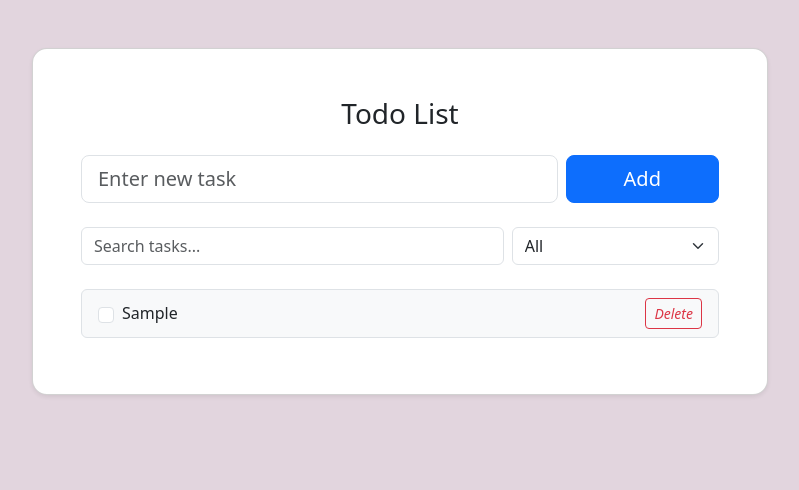
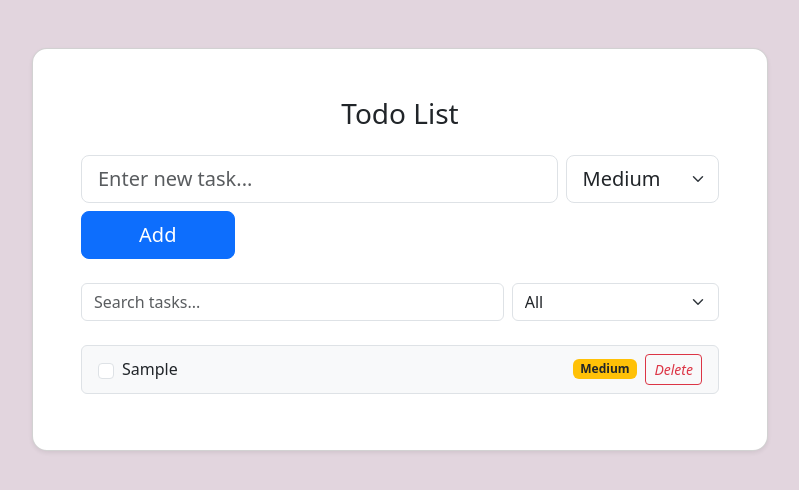
Before and after one commit to jonlindanger03/Todo, an Angular app: page / in a window 1280 px wide. Both pictures are taken after typing "Sample" into the empty fields and a click on the button "Add". Shown: the top 490 px of the page, without its empty margins (240-1039 px from the left). Built offline with nearby package versions, Linux system fonts and the light colour scheme.

Commit message:
prioritys to tasks

```diff
--- a/src/app/todo-comp/todo-comp.html
+++ b/src/app/todo-comp/todo-comp.html
@@ -54,7 +54,7 @@
                       class="form-control form-control-lg"
                       [(ngModel)]="newTask"
                       name="newTask"
-                      placeholder="Enter new task"
+                      placeholder="Enter new task..."
                       (keyup.enter)="addTask()"
                       required
                     />
@@ -68,7 +68,20 @@
                       </button>
                   </div>
                 </div>
-                <div class="col-3 d-grid">
+                <div class="col-md-3">
+                  <select
+                    class="form-select form-select-lg"
+                    [(ngModel)]="newPriority"
+                    name="newPriority"
+                    required
+                  >
+                    <option value="" disabled selected>Select priority</option>
+                    <option value="high">High</option>
+                    <option value="medium">Medium</option>
+                    <option value="low">Low</option>
+                  </select>
+                </div>
+                <div class="col-md-3 d-grid">
                   <button type="submit" class="btn btn-primary btn-lg">
                     Add
                   </button>
@@ -117,13 +130,26 @@
                       [checked]="task.completed"
                       (change)="completedTask(i)"
                     />
-                    <span [class.text-decoration-line-through]="task.completed">
+                    <span [class.text-decoration-line-through]="task.completed" class="me-3">
                       {{ task.title }}
                     </span>
                   </div>
+                    <div class="d-flex align-items-center">
+                    <span
+                      class="badge me-2"
+                      [ngClass]="{
+                        'bg-danger': task.priority === 'high',
+                        'bg-warning text-dark': task.priority === 'medium',
+                        'bg-success': task.priority === 'low'
+                      }"
+                    >
+                      {{ task.priority | titlecase }}
+                    </span>
+
                   <button class="btn btn-sm btn-outline-danger" (click)="deleteTask(task.id)">
                     <i class="bi bi-x-lg"> Delete</i>
                   </button>
+                </div>
                 </li>
               </ul>
 
--- a/src/app/todo-comp/todo-comp.ts
+++ b/src/app/todo-comp/todo-comp.ts
@@ -6,6 +6,7 @@ export interface Task{
   id:number;
   title:string;
   completed:boolean;
+  priority: 'high' | 'medium' | 'low';
 }
 
 @Component({
@@ -19,13 +20,15 @@ export class TodoComp {
   newTask:string = ""
   searchText:string = ""
   statusFilter:string= "all"
+  newPriority: 'high' | 'medium' | 'low' = 'medium';
 
   addTask():void{
     if(this.newTask.trim() !== ""){
       const newTaskItem : Task = {
         id : Date.now(),
         title : this.newTask,
-        completed : false
+        completed : false,
+        priority: this.newPriority
       }
       this.taskList.push(newTaskItem)
       this.newTask = ""
```
